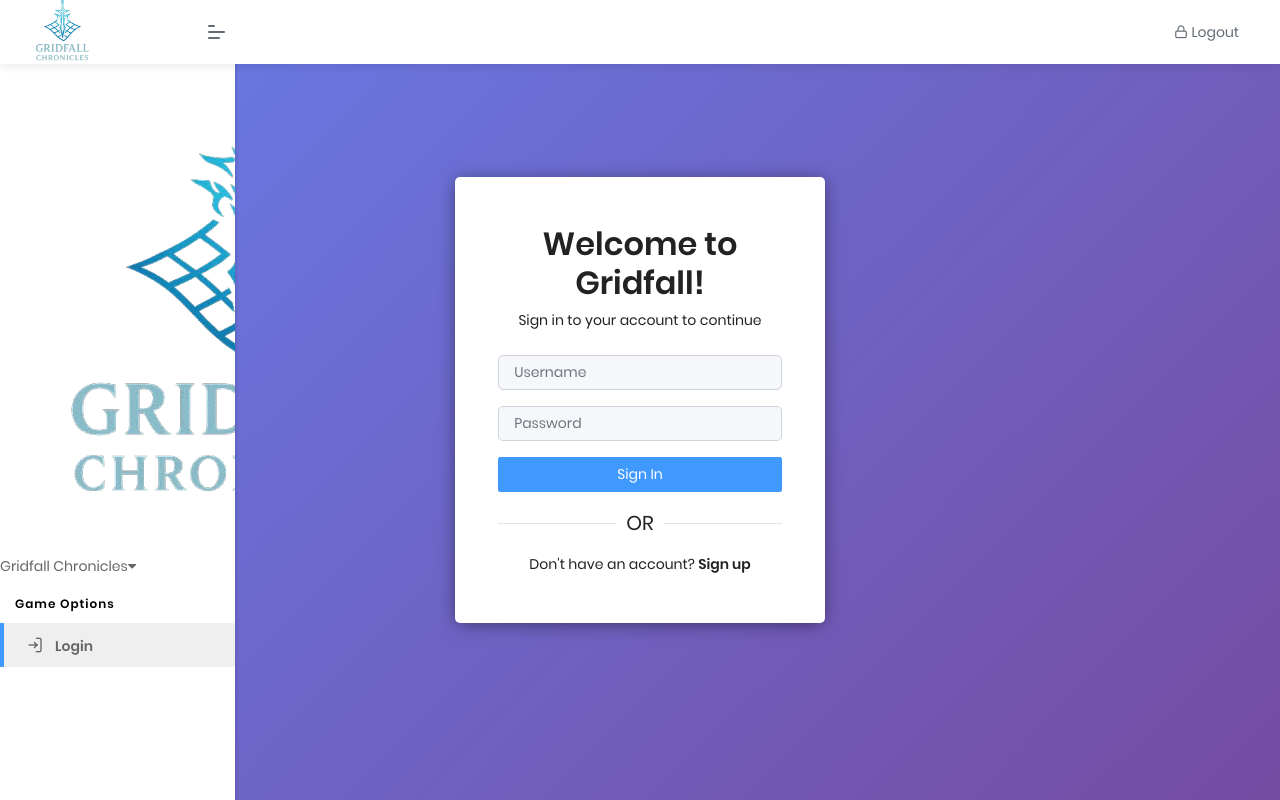
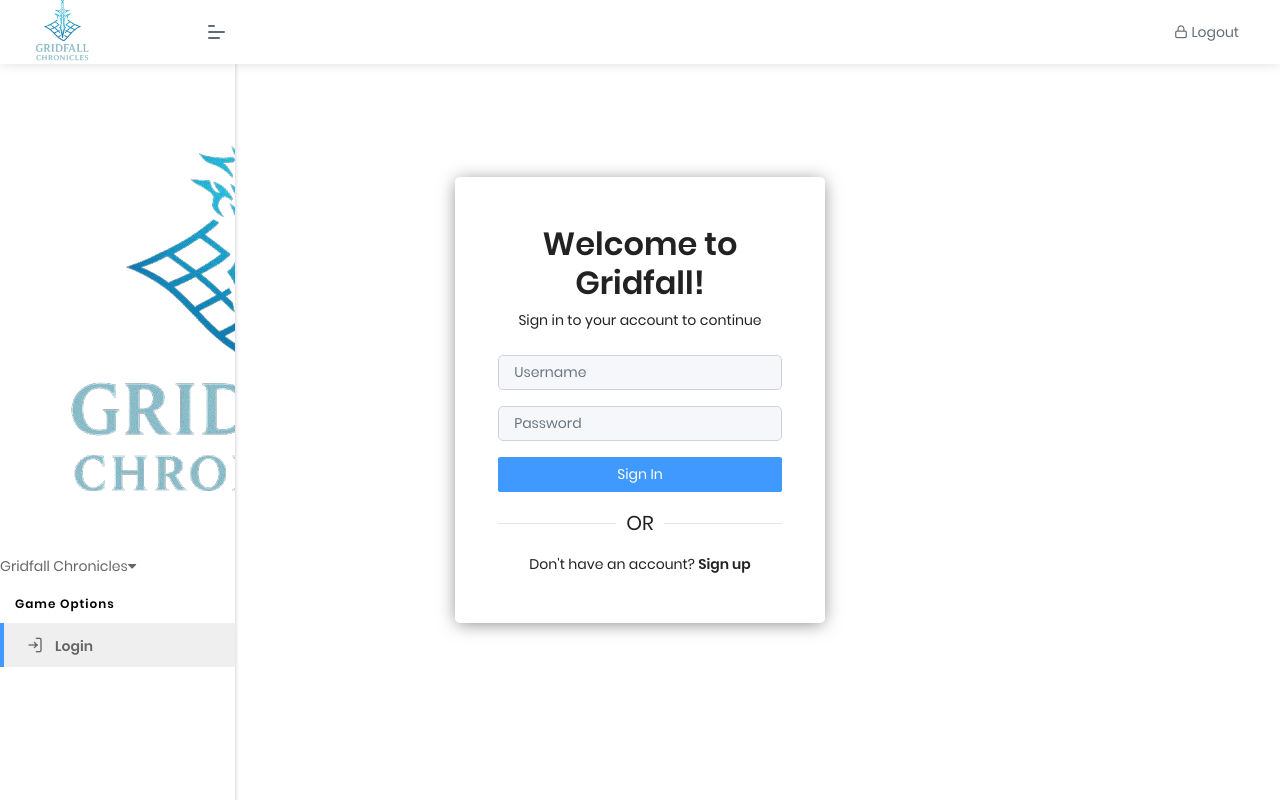
Before and after one commit to joelwebb/gridfall_chapter_1, a Flask app: page /login in a window 1280 px wide. Run offline with Flask 3, Linux system fonts and the light colour scheme; some libraries are stand-ins or nearby versions.

Commit message:
Assistant checkpoint: Change login background to white
Assistant generated file changes:
- templates/login.html: Change background from purple gradient to white

---

User prompt:

Please remove the purple background and make it white

Replit-Commit-Author: Assistant
Replit-Commit-Session-Id: bace0b1e-704f-4094-83d4-4d0d6cd27603

```diff
--- a/templates/login.html
+++ b/templates/login.html
@@ -77,7 +77,7 @@
     display: flex;
     align-items: center;
     justify-content: center;
-    background: linear-gradient(135deg, #667eea 0%, #764ba2 100%);
+    background: #ffffff;
 }
 
 .auth-content {
```
